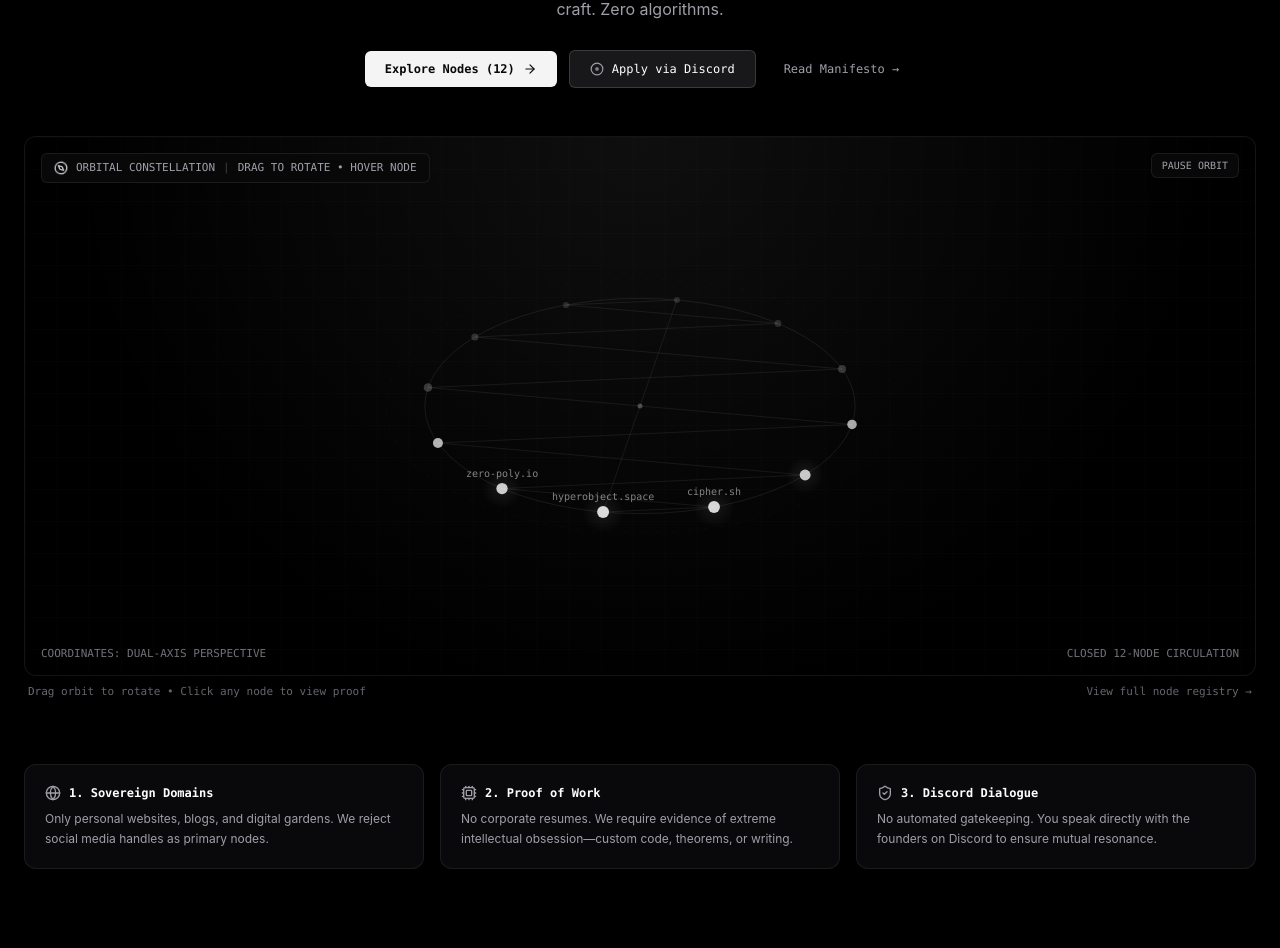
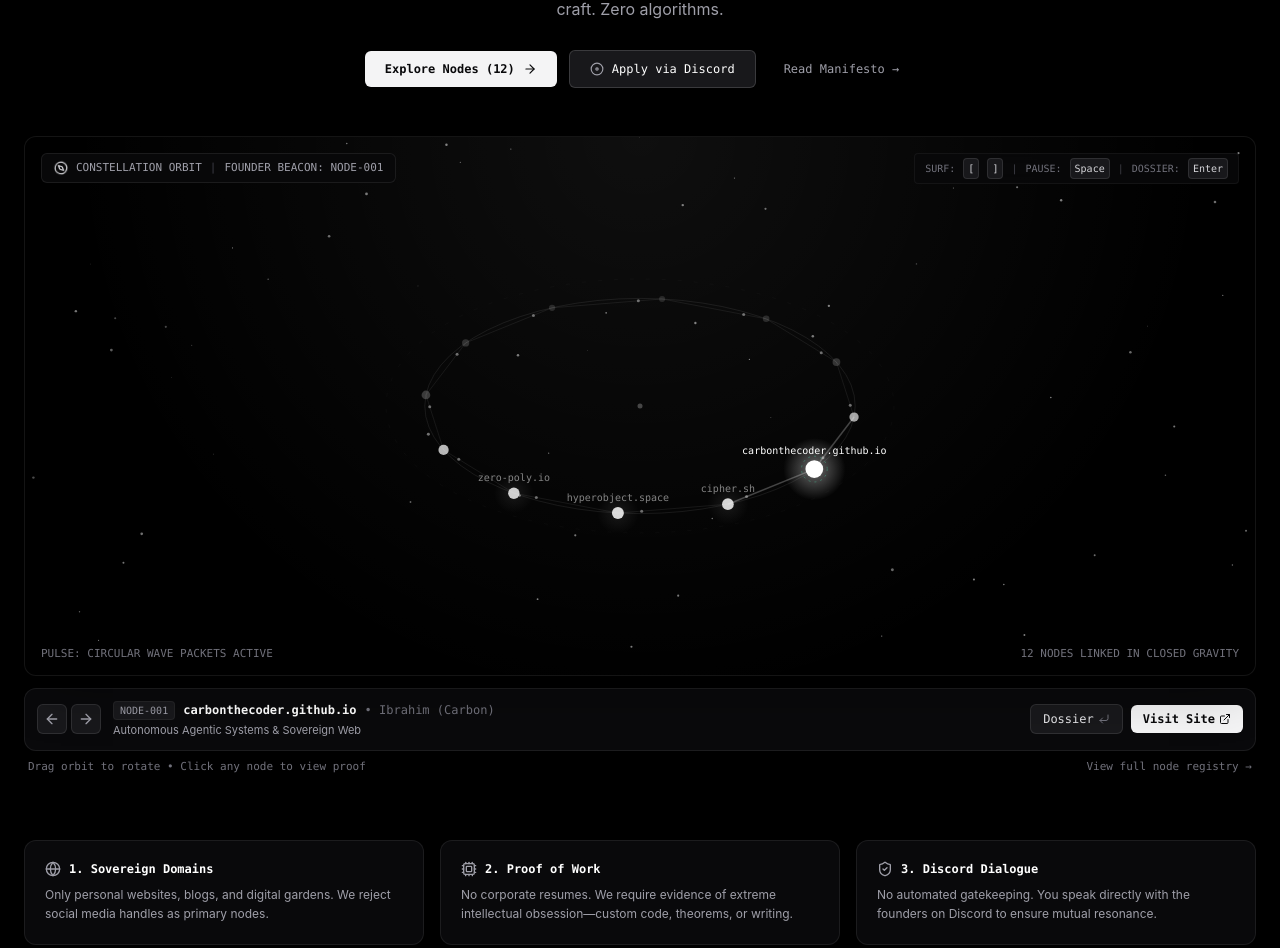
Before and after one commit to carbonthecoder/The-Uncommons-webring, a React (Vite) app: page / in a window 1280 px wide. Shown: the part 470-1418 px from the top of the page. Built offline with nearby package versions, Linux system fonts and the light colour scheme.

Commit message:
feat: add pulse waves, floating ring navigator bar, founder beacon, starfield dust, and keyboard shortcuts to constellation canvas

```diff
--- a/src/components/ConstellationCanvas.tsx
+++ b/src/components/ConstellationCanvas.tsx
@@ -1,7 +1,7 @@
-import React, { useEffect, useRef, useState } from 'react';
+import React, { useEffect, useRef, useState, useCallback } from 'react';
 import type { Member } from '../data/members';
 import { sound } from '../utils/audio';
-import { ExternalLink, Sparkles, Compass, ShieldCheck } from 'lucide-react';
+import { ExternalLink, Sparkles, Compass, ShieldCheck, ArrowLeft, ArrowRight, CornerDownLeft } from 'lucide-react';
 
 interface ConstellationCanvasProps {
   members: Member[];
@@ -13,13 +13,73 @@ export const ConstellationCanvas: React.FC<ConstellationCanvasProps> = ({
   onSelectMember,
 }) => {
   const canvasRef = useRef<HTMLCanvasElement | null>(null);
+  const [activeNodeIndex, setActiveNodeIndex] = useState<number>(0);
   const [hoveredMember, setHoveredMember] = useState<Member | null>(null);
   const [mousePos, setMousePos] = useState<{ x: number; y: number }>({ x: 0, y: 0 });
   const [isRotating, setIsRotating] = useState<boolean>(true);
   const angleRef = useRef<number>(0);
+  const targetAngleRef = useRef<number | null>(null);
   const isDraggingRef = useRef<boolean>(false);
   const lastMouseXRef = useRef<number>(0);
 
+  // Background starfield dust
+  const starsRef = useRef<Array<{ x: number; y: number; size: number; alpha: number; speed: number }>>([]);
+
+  const activeMember = members[activeNodeIndex];
+
+  // Rotate smoothly towards a specific node
+  const focusNode = useCallback((index: number) => {
+    sound.playClick();
+    setActiveNodeIndex(index);
+    const total = members.length;
+    // We want the node to align with the front center (theta = Math.PI / 2)
+    const targetTheta = Math.PI / 2 - (index / total) * Math.PI * 2;
+    // Normalize target angle
+    let current = angleRef.current % (Math.PI * 2);
+    if (current < 0) current += Math.PI * 2;
+    let target = targetTheta % (Math.PI * 2);
+    if (target < 0) target += Math.PI * 2;
+    targetAngleRef.current = targetTheta;
+  }, [members.length]);
+
+  const nextNode = useCallback(() => {
+    const nextIdx = (activeNodeIndex + 1) % members.length;
+    focusNode(nextIdx);
+  }, [activeNodeIndex, members.length, focusNode]);
+
+  const prevNode = useCallback(() => {
+    const prevIdx = (activeNodeIndex - 1 + members.length) % members.length;
+    focusNode(prevIdx);
+  }, [activeNodeIndex, members.length, focusNode]);
+
+  // Keyboard navigation listeners: [ for prev, ] for next, Space for pause, Enter for dossier
+  useEffect(() => {
+    const handleKeyDown = (e: KeyboardEvent) => {
+      // Don't trigger if user is typing in an input or textarea
+      if (['INPUT', 'TEXTAREA'].includes((e.target as HTMLElement).tagName)) return;
+
+      if (e.key === '[' || e.key === 'ArrowLeft') {
+        e.preventDefault();
+        prevNode();
+      } else if (e.key === ']' || e.key === 'ArrowRight') {
+        e.preventDefault();
+        nextNode();
+      } else if (e.key === ' ') {
+        e.preventDefault();
+        sound.playClick();
+        setIsRotating((prev) => !prev);
+      } else if (e.key === 'Enter') {
+        e.preventDefault();
+        sound.playClick();
+        onSelectMember(members[activeNodeIndex]);
+      }
+    };
+
+    window.addEventListener('keydown', handleKeyDown);
+    return () => window.removeEventListener('keydown', handleKeyDown);
+  }, [prevNode, nextNode, activeNodeIndex, members, onSelectMember]);
+
+  // Canvas rendering loop
   useEffect(() => {
     const canvas = canvasRef.current;
     if (!canvas) return;
@@ -34,10 +94,23 @@ export const ConstellationCanvas: React.FC<ConstellationCanvasProps> = ({
       canvas.width = rect.width * dpr;
       canvas.height = rect.height * dpr;
       ctx.scale(dpr, dpr);
+
+      // Generate starfield dust
+      if (starsRef.current.length === 0) {
+        starsRef.current = Array.from({ length: 65 }, () => ({
+          x: Math.random() * rect.width,
+          y: Math.random() * rect.height,
+          size: Math.random() * 1.2 + 0.3,
+          alpha: Math.random() * 0.4 + 0.1,
+          speed: Math.random() * 0.005 + 0.002,
+        }));
+      }
     };
 
     handleResize();
     window.addEventListener('resize', handleResize);
+
+    let pulseProgress = 0; // Wave packet progress 0 -> 1
 
     const render = () => {
       const rect = canvas.getBoundingClientRect();
@@ -49,24 +122,45 @@ export const ConstellationCanvas: React.FC<ConstellationCanvasProps> = ({
       ctx.setTransform(dpr, 0, 0, dpr, 0, 0);
       ctx.clearRect(0, 0, width, height);
 
+      // 1. Draw Starfield Dust
+      starsRef.current.forEach((star) => {
+        star.alpha += star.speed;
+        const currentAlpha = 0.15 + Math.abs(Math.sin(star.alpha)) * 0.35;
+        ctx.beginPath();
+        ctx.arc(star.x, star.y, star.size, 0, Math.PI * 2);
+        ctx.fillStyle = `rgba(255, 255, 255, ${currentAlpha})`;
+        ctx.fill();
+      });
+
       const centerX = width / 2;
       const centerY = height / 2;
       const radiusX = Math.min(width, height) * 0.40;
-      const radiusY = radiusX * 0.50; // Elegant perspective ellipse
+      const radiusY = radiusX * 0.50; // Perspective ellipse
 
-      // Update rotation
-      if (isRotating && !hoveredMember && !isDraggingRef.current) {
-        angleRef.current += 0.002;
+      // Smooth interpolation if user clicked next/prev
+      if (targetAngleRef.current !== null) {
+        const diff = targetAngleRef.current - angleRef.current;
+        if (Math.abs(diff) > 0.002) {
+          angleRef.current += diff * 0.08;
+        } else {
+          angleRef.current = targetAngleRef.current;
+          targetAngleRef.current = null;
+        }
+      } else if (isRotating && !hoveredMember && !isDraggingRef.current) {
+        angleRef.current += 0.0018;
       }
 
-      // 1. Draw subtle background orbital rings
+      // Circulation wave progression
+      pulseProgress = (pulseProgress + 0.008) % 1;
+
+      // 2. Draw Subtle Background Orbital Rings
       ctx.beginPath();
       ctx.ellipse(centerX, centerY, radiusX, radiusY, 0, 0, Math.PI * 2);
       ctx.strokeStyle = 'rgba(255, 255, 255, 0.08)';
       ctx.lineWidth = 1;
       ctx.stroke();
 
-      // Outer faint aura ring
+      // Outer faint aura
       ctx.beginPath();
       ctx.ellipse(centerX, centerY, radiusX * 1.18, radiusY * 1.18, 0, 0, Math.PI * 2);
       ctx.strokeStyle = 'rgba(255, 255, 255, 0.025)';
@@ -86,40 +180,66 @@ export const ConstellationCanvas: React.FC<ConstellationCanvasProps> = ({
         const theta = angleRef.current + (i / total) * Math.PI * 2;
         const x = centerX + Math.cos(theta) * radiusX;
         const y = centerY + Math.sin(theta) * radiusY;
-        const depth = (Math.sin(theta) + 1) / 2; // 0 = back, 1 = front
-        return { member: m, x, y, depth, theta, index: i };
+        const depth = (Math.sin(theta) + 1) / 2;
+        return { member: m, x, y, depth, theta, originalIndex: i };
       });
 
-      // Sort by depth for correct back-to-front rendering
-      nodes.sort((a, b) => a.depth - b.depth);
-
-      // 2. Draw ring connection threads (Sequential webring cycle)
+      // 3. Draw Connecting Ring Threads (Sequential webring cycle)
       for (let i = 0; i < total; i++) {
         const current = nodes[i];
         const next = nodes[(i + 1) % total];
 
-        const isHoveredEdge =
-          hoveredMember &&
-          (hoveredMember.id === current.member.id || hoveredMember.id === next.member.id);
+        const isCurrentActive = activeNodeIndex === current.originalIndex || activeNodeIndex === next.originalIndex;
+        const isHoveredEdge = hoveredMember && (hoveredMember.id === current.member.id || hoveredMember.id === next.member.id);
 
         ctx.beginPath();
         ctx.moveTo(current.x, current.y);
         ctx.lineTo(next.x, next.y);
-        ctx.strokeStyle = isHoveredEdge ? 'rgba(255, 255, 255, 0.4)' : 'rgba(255, 255, 255, 0.07)';
-        ctx.lineWidth = isHoveredEdge ? 1.5 : 1;
+        ctx.strokeStyle = isHoveredEdge
+          ? 'rgba(255, 255, 255, 0.5)'
+          : isCurrentActive
+          ? 'rgba(255, 255, 255, 0.25)'
+          : 'rgba(255, 255, 255, 0.07)';
+        ctx.lineWidth = isHoveredEdge || isCurrentActive ? 1.5 : 1;
         ctx.stroke();
+
+        // 4. Wave Packets (Light pulses traveling along the ring threads)
+        const waveX = current.x + (next.x - current.x) * pulseProgress;
+        const waveY = current.y + (next.y - current.y) * pulseProgress;
+
+        ctx.beginPath();
+        ctx.arc(waveX, waveY, 1.5, 0, Math.PI * 2);
+        ctx.fillStyle = 'rgba(255, 255, 255, 0.4)';
+        ctx.fill();
       }
 
-      // 3. Draw nodes
-      nodes.forEach((node) => {
+      // Sort by depth for correct back-to-front rendering
+      const sortedNodes = [...nodes].sort((a, b) => a.depth - b.depth);
+
+      // 5. Draw Nodes
+      sortedNodes.forEach((node) => {
         const isHovered = hoveredMember?.id === node.member.id;
+        const isActive = activeNodeIndex === node.originalIndex;
+        const isFounder = node.member.id === 'NODE-001';
+
         const baseSize = 3 + node.depth * 3;
-        const size = isHovered ? baseSize + 3.5 : baseSize;
+        let size = isHovered || isActive ? baseSize + 3.5 : baseSize;
 
-        // Glow halo for hovered or front nodes
-        if (isHovered || node.depth > 0.7) {
+        // Founder Node Beacon (Distinct dual-ring pulse for NODE-001)
+        if (isFounder) {
+          ctx.beginPath();
+          ctx.arc(node.x, node.y, size + 4, 0, Math.PI * 2);
+          ctx.strokeStyle = 'rgba(16, 185, 129, 0.4)';
+          ctx.lineWidth = 1;
+          ctx.setLineDash([2, 4]);
+          ctx.stroke();
+          ctx.setLineDash([]);
+        }
+
+        // Active/Hover Halo Glow
+        if (isHovered || isActive || node.depth > 0.75) {
           const glow = ctx.createRadialGradient(node.x, node.y, 0, node.x, node.y, size * 3.5);
-          glow.addColorStop(0, isHovered ? 'rgba(255, 255, 255, 0.35)' : 'rgba(255, 255, 255, 0.08)');
+          glow.addColorStop(0, isHovered || isActive ? 'rgba(255, 255, 255, 0.4)' : 'rgba(255, 255, 255, 0.08)');
           glow.addColorStop(1, 'rgba(255, 255, 255, 0)');
           ctx.beginPath();
           ctx.arc(node.x, node.y, size * 3.5, 0, Math.PI * 2);
@@ -127,20 +247,22 @@ export const ConstellationCanvas: React.FC<ConstellationCanvasProps> = ({
           ctx.fill();
         }
 
-        // Node circle
+        // Main Node Circle
         ctx.beginPath();
         ctx.arc(node.x, node.y, size, 0, Math.PI * 2);
-        ctx.fillStyle = isHovered
+        ctx.fillStyle = isHovered || isActive
           ? '#ffffff'
+          : isFounder
+          ? '#10b981'
           : node.depth > 0.5
           ? `rgba(240, 240, 240, ${0.4 + node.depth * 0.5})`
           : `rgba(160, 160, 160, ${0.2 + node.depth * 0.3})`;
         ctx.fill();
 
-        // Node label if front or hovered
-        if (isHovered || node.depth > 0.85) {
+        // Node Label (Front, active, or hovered)
+        if (isHovered || isActive || node.depth > 0.88) {
           ctx.font = '10px ui-monospace, SFMono-Regular, Menlo, Monaco, Consolas, monospace';
-          ctx.fillStyle = isHovered ? '#ffffff' : 'rgba(255, 255, 255, 0.5)';
+          ctx.fillStyle = isHovered || isActive ? '#ffffff' : 'rgba(255, 255, 255, 0.5)';
           ctx.textAlign = 'center';
           ctx.fillText(node.member.domain, node.x, node.y - size - 6);
         }
@@ -156,9 +278,9 @@ export const ConstellationCanvas: React.FC<ConstellationCanvasProps> = ({
       window.removeEventListener('resize', handleResize);
       cancelAnimationFrame(animationId);
     };
-  }, [members, hoveredMember, isRotating]);
+  }, [members, hoveredMember, isRotating, activeNodeIndex]);
 
-  // Handle canvas mouse move for hover detection
+  // Mouse hover detection
   const handleMouseMove = (e: React.MouseEvent<HTMLCanvasElement>) => {
     const canvas = canvasRef.current;
     if (!canvas) return;
@@ -182,6 +304,7 @@ export const ConstellationCanvas: React.FC<ConstellationCanvasProps> = ({
 
     const total = members.length;
     let found: Member | null = null;
+    let foundIdx = -1;
 
     for (let i = 0; i < total; i++) {
       const theta = angleRef.current + (i / total) * Math.PI * 2;
@@ -191,6 +314,7 @@ export const ConstellationCanvas: React.FC<ConstellationCanvasProps> = ({
 
       if (dist < 20) {
         found = members[i];
+        foundIdx = i;
         break;
       }
     }
@@ -198,6 +322,7 @@ export const ConstellationCanvas: React.FC<ConstellationCanvasProps> = ({
     if (found !== hoveredMember) {
       if (found) {
         sound.playHarmonic();
+        setActiveNodeIndex(foundIdx);
       }
       setHoveredMember(found);
     }
@@ -220,27 +345,31 @@ export const ConstellationCanvas: React.FC<ConstellationCanvasProps> = ({
   };
 
   return (
+    <div className="space-y-3">
+      {/* The 3D Orbital Canvas Container */}
       <div className="relative w-full h-[460px] sm:h-[540px] bg-black border border-white/[0.08] rounded-xl overflow-hidden shadow-2xl flex items-center justify-center select-none group">
-      {/* Background radial grid */}
-      <div className="absolute inset-0 bg-grid-subtle pointer-events-none opacity-40" />
+        {/* Subtle radial fade background */}
         <div className="absolute inset-0 bg-radial-fade pointer-events-none" />
 
-      {/* Top overlay badge */}
+        {/* Top left overlay badge */}
         <div className="absolute top-4 left-4 z-10 flex items-center gap-2 px-3 py-1.5 bg-zinc-950/90 border border-white/[0.08] rounded-md text-[11px] font-mono text-zinc-400 backdrop-blur-sm">
           <Compass className="w-3.5 h-3.5 text-zinc-300 animate-spin" style={{ animationDuration: '24s' }} />
-        <span>ORBITAL CONSTELLATION</span>
+          <span>CONSTELLATION ORBIT</span>
           <span className="text-zinc-700">|</span>
-        <span className="text-zinc-400">DRAG TO ROTATE &bull; HOVER NODE</span>
+          <span className="text-zinc-400">FOUNDER BEACON: NODE-001</span>
         </div>
 
-      {/* Rotation toggle button */}
-      <div className="absolute top-4 right-4 z-10 flex items-center gap-2">
-        <button
-          onClick={() => setIsRotating(!isRotating)}
-          className="px-2.5 py-1 bg-zinc-950/90 hover:bg-zinc-900 border border-white/[0.08] rounded-md text-[10px] font-mono text-zinc-400 hover:text-white transition-colors cursor-pointer backdrop-blur-sm"
-        >
-          {isRotating ? 'PAUSE ORBIT' : 'RESUME ORBIT'}
-        </button>
+        {/* Top right keyboard shortcuts tip */}
+        <div className="hidden sm:flex absolute top-4 right-4 z-10 items-center gap-2 text-[10px] font-mono text-zinc-500 bg-zinc-950/80 px-2.5 py-1 rounded border border-white/5 backdrop-blur-sm">
+          <span>SURF:</span>
+          <kbd className="px-1 py-0.5 rounded bg-zinc-900 text-zinc-300 border border-white/10">[</kbd>
+          <kbd className="px-1 py-0.5 rounded bg-zinc-900 text-zinc-300 border border-white/10">]</kbd>
+          <span className="text-zinc-700">|</span>
+          <span>PAUSE:</span>
+          <kbd className="px-1 py-0.5 rounded bg-zinc-900 text-zinc-300 border border-white/10">Space</kbd>
+          <span className="text-zinc-700">|</span>
+          <span>DOSSIER:</span>
+          <kbd className="px-1 py-0.5 rounded bg-zinc-900 text-zinc-300 border border-white/10">Enter</kbd>
         </div>
 
         {/* The Canvas */}
@@ -257,7 +386,7 @@ export const ConstellationCanvas: React.FC<ConstellationCanvasProps> = ({
           className={`w-full h-full cursor-${hoveredMember ? 'pointer' : 'grab'}`}
         />
 
-      {/* Hovered Node Floating Tooltip / Dossier Preview */}
+        {/* Hovered Node Floating Tooltip */}
         {hoveredMember && (
           <div
             className="pointer-events-none fixed z-50 transform -translate-x-1/2 -translate-y-full mb-4 px-4 py-3 bg-zinc-950/95 border border-white/20 rounded-lg shadow-2xl backdrop-blur-md max-w-xs transition-opacity duration-150"
@@ -293,10 +422,73 @@ export const ConstellationCanvas: React.FC<ConstellationCanvasProps> = ({
           </div>
         )}
 
-      {/* Bottom status strip */}
+        {/* Bottom Orbit Status */}
         <div className="absolute bottom-3 inset-x-4 z-10 flex items-center justify-between text-[11px] font-mono text-zinc-500 pointer-events-none">
-        <div>COORDINATES: DUAL-AXIS PERSPECTIVE</div>
-        <div className="hidden sm:block">CLOSED 12-NODE CIRCULATION</div>
+          <div>PULSE: CIRCULAR WAVE PACKETS ACTIVE</div>
+          <div className="hidden sm:block">12 NODES LINKED IN CLOSED GRAVITY</div>
+        </div>
+      </div>
+
+      {/* Floating Ring Navigator Bar directly beneath Canvas */}
+      <div className="p-3 bg-zinc-950 border border-white/[0.08] rounded-xl flex flex-col sm:flex-row sm:items-center justify-between gap-3 shadow-lg">
+        {/* Navigation Buttons + Active Node Details */}
+        <div className="flex items-center gap-3">
+          <div className="flex items-center gap-1">
+            <button
+              onClick={prevNode}
+              title="Previous Node (Shortcut: [)"
+              className="p-1.5 rounded-md bg-zinc-900 hover:bg-zinc-800 border border-white/10 text-zinc-400 hover:text-white transition-colors cursor-pointer"
+            >
+              <ArrowLeft className="w-4 h-4" />
+            </button>
+            <button
+              onClick={nextNode}
+              title="Next Node (Shortcut: ])"
+              className="p-1.5 rounded-md bg-zinc-900 hover:bg-zinc-800 border border-white/10 text-zinc-400 hover:text-white transition-colors cursor-pointer"
+            >
+              <ArrowRight className="w-4 h-4" />
+            </button>
+          </div>
+
+          <div className="space-y-0.5">
+            <div className="flex items-center gap-2 font-mono text-xs">
+              <span className="px-1.5 py-0.5 rounded bg-zinc-900 text-zinc-400 border border-white/5 text-[10px]">
+                {activeMember.id}
+              </span>
+              <span className="font-semibold text-white">
+                {activeMember.domain}
+              </span>
+              <span className="text-zinc-500 hidden sm:inline">&bull; {activeMember.name}</span>
+            </div>
+            <div className="text-[11px] text-zinc-400 line-clamp-1 font-sans">
+              {activeMember.field}
+            </div>
+          </div>
+        </div>
+
+        {/* Right Actions: Inspect & External Link */}
+        <div className="flex items-center gap-2 self-end sm:self-auto">
+          <button
+            onClick={() => {
+              sound.playClick();
+              onSelectMember(activeMember);
+            }}
+            className="flex items-center gap-1 px-3 py-1.5 bg-zinc-900 hover:bg-zinc-800 border border-white/10 rounded-md text-xs font-mono text-zinc-200 hover:text-white transition-colors cursor-pointer"
+          >
+            <span>Dossier</span>
+            <CornerDownLeft className="w-3 h-3 text-zinc-500" />
+          </button>
+
+          <a
+            href={activeMember.url}
+            target="_blank"
+            rel="noreferrer"
+            className="flex items-center gap-1 px-3 py-1.5 bg-zinc-100 hover:bg-white text-zinc-950 font-semibold rounded-md text-xs font-mono transition-transform hover:scale-[1.02]"
+          >
+            <span>Visit Site</span>
+            <ExternalLink className="w-3 h-3" />
+          </a>
+        </div>
       </div>
     </div>
   );
```
Lines whose indentation alone changed are shown as unchanged.
